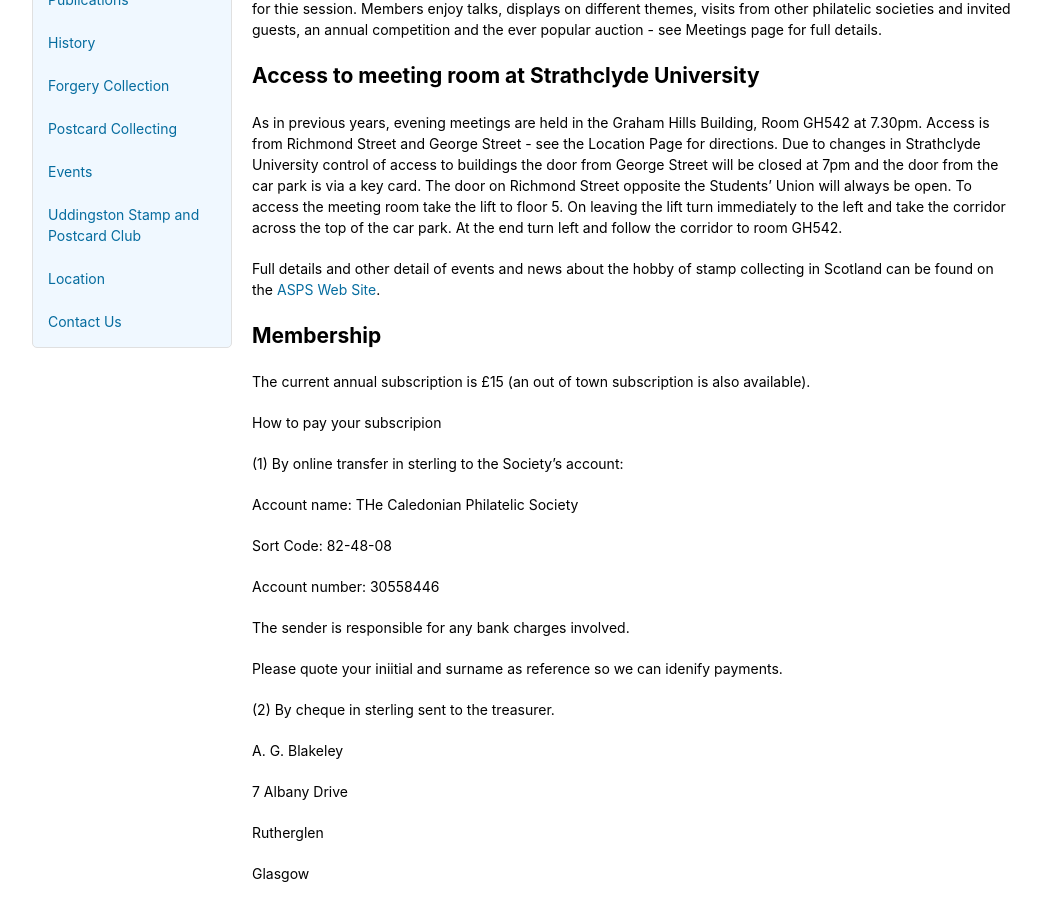
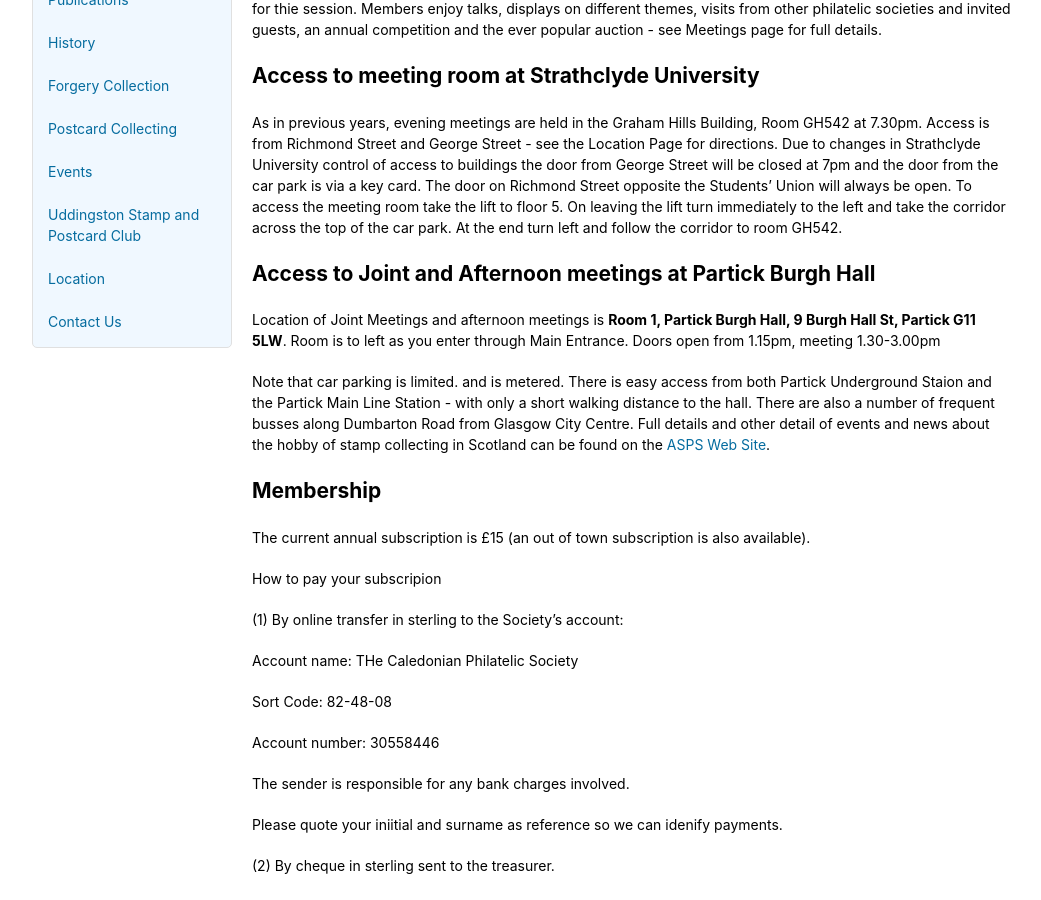
Before and after one commit to astalker/caledonian-stamps, a Jekyll site: the page built from index.md, in a window 1280 px wide and 900 px high, scrolled down 458 px. Shown: the whole window, without its empty margins (118-1159 px from the left). Built offline with Jekyll 4.4.1, drawn with Linux system fonts in a browser that asks for light colours; our own code applies the rules of GitHub Pages for plain Markdown files.

Commit message:
Partick Burgh Hall access added to Index Page

```diff
--- a/index.md
+++ b/index.md
@@ -14,6 +14,11 @@ This year we are basically back to normal actual meetings. Joint meetings with G
 
 As in previous years, evening meetings are held in the Graham Hills Building, Room GH542 at 7.30pm. Access is from Richmond Street and George Street - see the Location Page for directions. Due to changes in Strathclyde University control of access to buildings the door from George Street will be closed at 7pm and the door from the car park is via a key card. The door on Richmond Street opposite the Students' Union will always be open. To access the meeting room take the lift to floor 5. On leaving the lift turn immediately to the left and take the corridor across the top of the car park. At the end turn left and follow the corridor to room GH542.
 
+## Access to Joint and Afternoon meetings at Partick Burgh Hall
+
+Location of Joint Meetings and afternoon meetings is **Room 1, Partick Burgh Hall, 9 Burgh Hall St, Partick G11 5LW**. Room is to left as you enter through Main Entrance. Doors open from 1.15pm, meeting 1.30-3.00pm
+
+Note that car parking is limited. and is metered. There is easy access from both Partick Underground Staion and the Partick Main Line Station - with only a short walking distance to the hall. There are also a number of frequent busses along Dumbarton Road from Glasgow City Centre.
 Full details and other detail of events and news about the hobby of stamp collecting in Scotland can be found on the [ASPS Web Site](https://www.scottishphilately.co.uk).
 
 ## Membership
```
